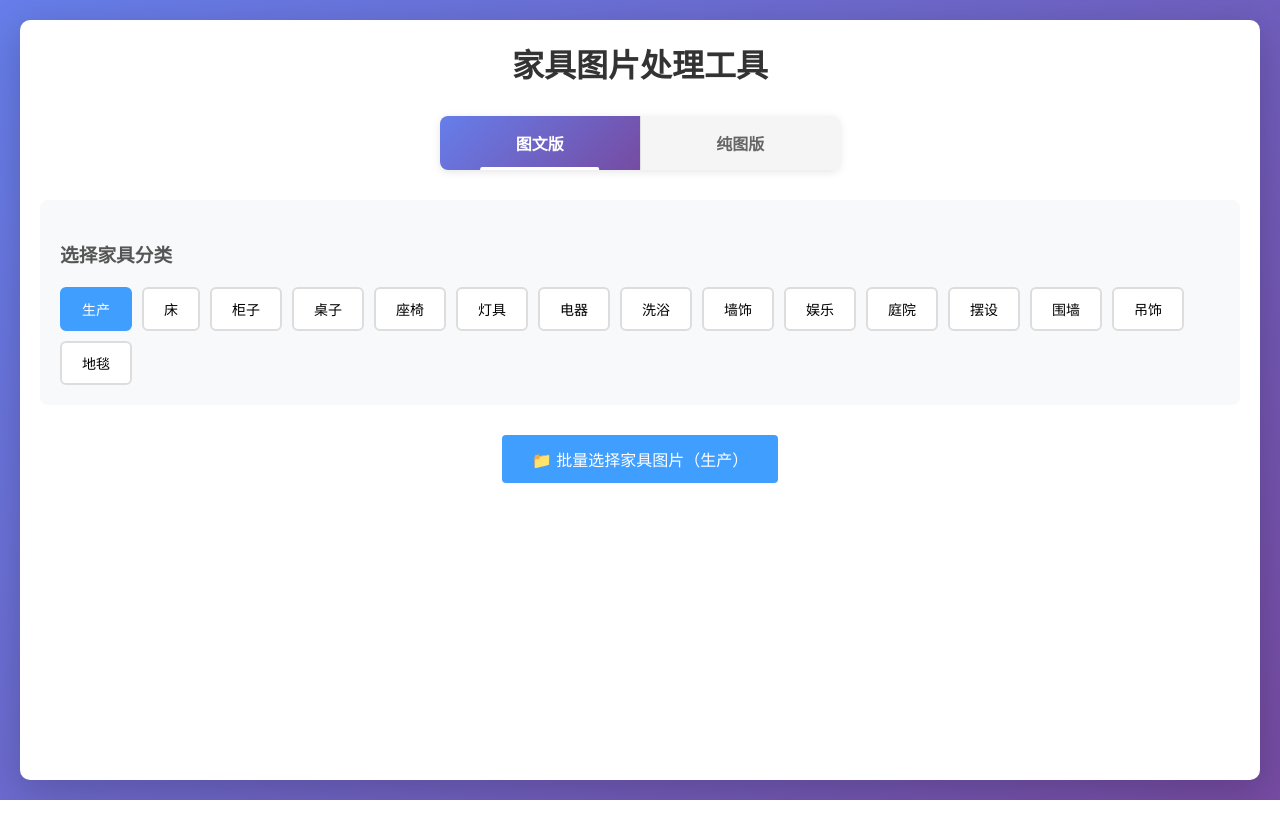
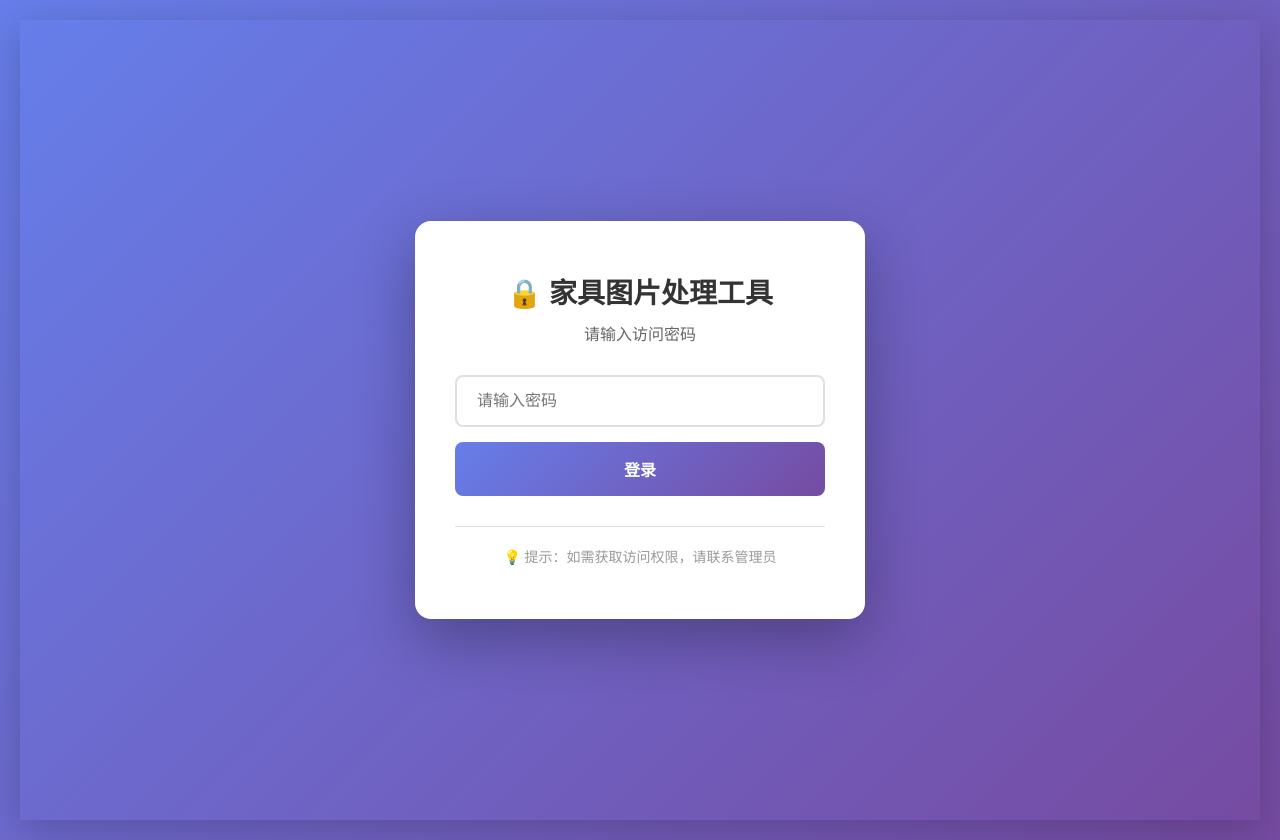
Before and after one commit to zuazi-123/furniture-image-processor, a Vue app: page / in a window 1280 px wide. Before the commit the page ends 800 px from the top, so only its background shows below. Built offline with nearby package versions, Linux system fonts and the light colour scheme.

Commit message:
添加密码验证和在线部署支持
新增功能：
- 添加登录页面，支持密码访问控制
- 登录状态保持7天
- 支持多个密码
- 添加退出登录功能
- 配置 Vercel 部署

```diff
--- /dev/null
+++ b/App.vue
@@ -0,0 +1,89 @@
+<template>
+  <div>
+    <!-- 未登录显示登录页面 -->
+    <Login v-if="!isAuthenticated" @login-success="handleLoginSuccess" />
+
+    <!-- 已登录显示主应用 -->
+    <div v-else>
+      <FurnitureProcessor />
+      <button @click="handleLogout" class="logout-btn" title="退出登录">
+        🚪 退出
+      </button>
+    </div>
+  </div>
+</template>
+
+<script setup>
+import { ref, onMounted } from 'vue'
+import Login from './Login.vue'
+import FurnitureProcessor from './index.vue'
+
+const isAuthenticated = ref(false)
+
+// 检查是否已登录
+const checkAuth = () => {
+  const authData = localStorage.getItem('furniture_auth')
+
+  if (authData) {
+    try {
+      const { expire } = JSON.parse(authData)
+
+      // 检查是否过期
+      if (Date.now() < expire) {
+        isAuthenticated.value = true
+        return
+      } else {
+        // 已过期，清除数据
+        localStorage.removeItem('furniture_auth')
+      }
+    } catch (error) {
+      localStorage.removeItem('furniture_auth')
+    }
+  }
+
+  isAuthenticated.value = false
+}
+
+// 登录成功处理
+const handleLoginSuccess = () => {
+  isAuthenticated.value = true
+}
+
+// 退出登录
+const handleLogout = () => {
+  if (confirm('确定要退出登录吗？')) {
+    localStorage.removeItem('furniture_auth')
+    isAuthenticated.value = false
+  }
+}
+
+// 页面加载时检查登录状态
+onMounted(() => {
+  checkAuth()
+})
+</script>
+
+<style scoped>
+.logout-btn {
+  position: fixed;
+  top: 20px;
+  right: 20px;
+  padding: 10px 20px;
+  background: rgba(245, 108, 108, 0.9);
+  color: white;
+  border: none;
+  border-radius: 8px;
+  font-size: 14px;
+  font-weight: 600;
+  cursor: pointer;
+  transition: all 0.3s;
+  z-index: 1000;
+  box-shadow: 0 4px 12px rgba(0, 0, 0, 0.15);
+}
+
+.logout-btn:hover {
+  background: rgba(245, 108, 108, 1);
+  transform: translateY(-2px);
+  box-shadow: 0 6px 16px rgba(0, 0, 0, 0.2);
+}
+</style>
--- /dev/null
+++ b/Login.vue
@@ -0,0 +1,167 @@
+<template>
+  <div class="login-container">
+    <div class="login-box">
+      <h1>🔒 家具图片处理工具</h1>
+      <p class="subtitle">请输入访问密码</p>
+
+      <div class="input-group">
+        <input
+          v-model="password"
+          type="password"
+          placeholder="请输入密码"
+          @keyup.enter="handleLogin"
+          class="password-input"
+        />
+        <button @click="handleLogin" class="login-btn">
+          登录
+        </button>
+      </div>
+
+      <p v-if="errorMsg" class="error-msg">{{ errorMsg }}</p>
+
+      <div class="hint">
+        <p>💡 提示：如需获取访问权限，请联系管理员</p>
+      </div>
+    </div>
+  </div>
+</template>
+
+<script setup>
+import { ref } from 'vue'
+
+const password = ref('')
+const errorMsg = ref('')
+
+const emit = defineEmits(['login-success'])
+
+// 设置你的密码（可以设置多个密码）
+const validPasswords = [
+  'furniture2024',  // 默认密码
+  'admin123',       // 管理员密码
+  // 你可以在这里添加更多密码
+]
+
+const handleLogin = () => {
+  errorMsg.value = ''
+
+  if (!password.value) {
+    errorMsg.value = '请输入密码'
+    return
+  }
+
+  if (validPasswords.includes(password.value)) {
+    // 密码正确，保存到 localStorage（7天有效）
+    const expireTime = Date.now() + 7 * 24 * 60 * 60 * 1000
+    localStorage.setItem('furniture_auth', JSON.stringify({
+      token: btoa(password.value), // 简单加密
+      expire: expireTime
+    }))
+
+    emit('login-success')
+  } else {
+    errorMsg.value = '密码错误，请重试'
+    password.value = ''
+  }
+}
+</script>
+
+<style scoped>
+.login-container {
+  min-height: 100vh;
+  display: flex;
+  align-items: center;
+  justify-content: center;
+  background: linear-gradient(135deg, #667eea 0%, #764ba2 100%);
+  padding: 20px;
+}
+
+.login-box {
+  background: white;
+  border-radius: 16px;
+  padding: 50px 40px;
+  box-shadow: 0 20px 60px rgba(0, 0, 0, 0.3);
+  max-width: 450px;
+  width: 100%;
+  text-align: center;
+}
+
+h1 {
+  color: #333;
+  margin-bottom: 10px;
+  font-size: 28px;
+}
+
+.subtitle {
+  color: #666;
+  margin-bottom: 30px;
+  font-size: 16px;
+}
+
+.input-group {
+  display: flex;
+  flex-direction: column;
+  gap: 15px;
+  margin-bottom: 20px;
+}
+
+.password-input {
+  padding: 15px 20px;
+  border: 2px solid #e0e0e0;
+  border-radius: 8px;
+  font-size: 16px;
+  transition: all 0.3s;
+  outline: none;
+}
+
+.password-input:focus {
+  border-color: #667eea;
+  box-shadow: 0 0 0 3px rgba(102, 126, 234, 0.1);
+}
+
+.login-btn {
+  padding: 15px 20px;
+  background: linear-gradient(135deg, #667eea 0%, #764ba2 100%);
+  color: white;
+  border: none;
+  border-radius: 8px;
+  font-size: 16px;
+  font-weight: 600;
+  cursor: pointer;
+  transition: all 0.3s;
+}
+
+.login-btn:hover {
+  transform: translateY(-2px);
+  box-shadow: 0 8px 20px rgba(102, 126, 234, 0.4);
+}
+
+.login-btn:active {
+  transform: translateY(0);
+}
+
+.error-msg {
+  color: #f56c6c;
+  font-size: 14px;
+  margin-top: -10px;
+  margin-bottom: 10px;
+  animation: shake 0.5s;
+}
+
+@keyframes shake {
+  0%, 100% { transform: translateX(0); }
+  25% { transform: translateX(-10px); }
+  75% { transform: translateX(10px); }
+}
+
+.hint {
+  margin-top: 30px;
+  padding-top: 20px;
+  border-top: 1px solid #e0e0e0;
+}
+
+.hint p {
+  color: #999;
+  font-size: 14px;
+  line-height: 1.6;
+}
+</style>
--- a/main.js
+++ b/main.js
@@ -1,4 +1,4 @@
 import { createApp } from 'vue'
-import FurnitureProcessor from './index.vue'
+import App from './App.vue'
 
-createApp(FurnitureProcessor).mount('#app')
+createApp(App).mount('#app')
```
Also changed, not shown: vercel.json (added).
